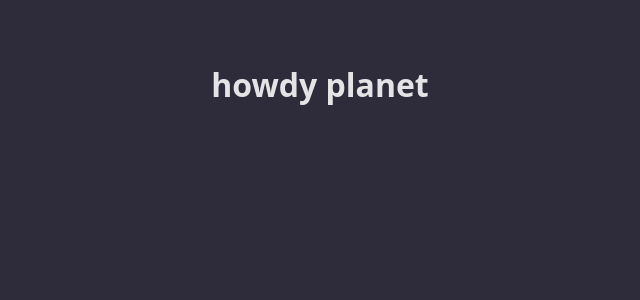
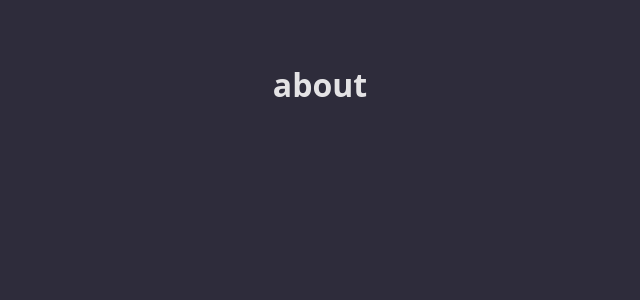
Before and after one commit to rbk6/website, a React (Vite) app: page /about in a window 1280 px wide. Shown: the top 300 px of the page, without its empty margins (320-960 px from the left). Built offline with nearby package versions, Linux system fonts and the light colour scheme.

Commit message:
add routing

```diff
--- a/src/App.tsx
+++ b/src/App.tsx
@@ -1,12 +1,18 @@
+import { BrowserRouter as Router, Route, Routes } from "react-router-dom";
 import "./App.css";
+import Home from "./components/Home";
+import About from "./components/About";
+import NotFound from "./components/NotFound";
 
 function App() {
   return (
-    <>
-      <div>
-        <h1>howdy planet</h1>
-      </div>
-    </>
+    <Router>
+      <Routes>
+        <Route path="/" element={<Home />} />
+        <Route path="/about" element={<About />} />
+        <Route path="*" element={<NotFound />} />
+      </Routes>
+    </Router>
   );
 }
 
--- /dev/null
+++ b/src/components/About.tsx
@@ -0,0 +1,5 @@
+function About() {
+  return <h1>about</h1>;
+}
+
+export default About;
--- /dev/null
+++ b/src/components/Home.tsx
@@ -0,0 +1,5 @@
+function Home() {
+  return <h1>home</h1>;
+}
+
+export default Home;
--- /dev/null
+++ b/src/components/NotFound.tsx
@@ -0,0 +1,5 @@
+function NotFound() {
+  return <h1>not sure how we got here...</h1>;
+}
+
+export default NotFound;
```
Also changed, not shown: package.json (+6 -1 lines), 2 other files (tests, documents, lock files or other folders).
